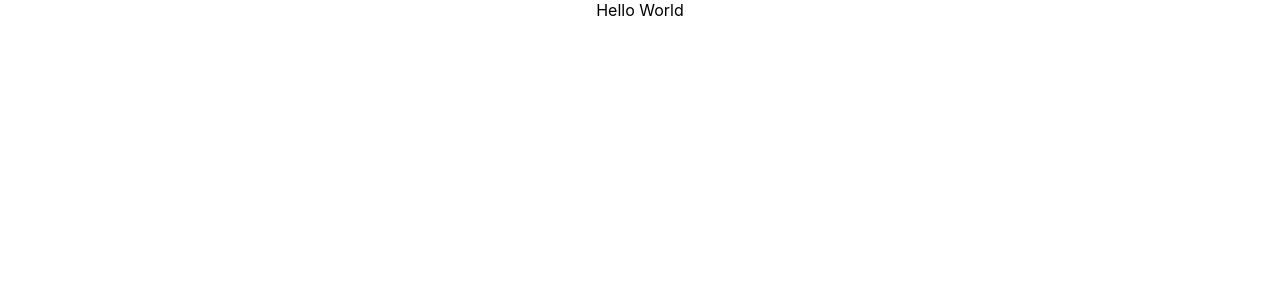
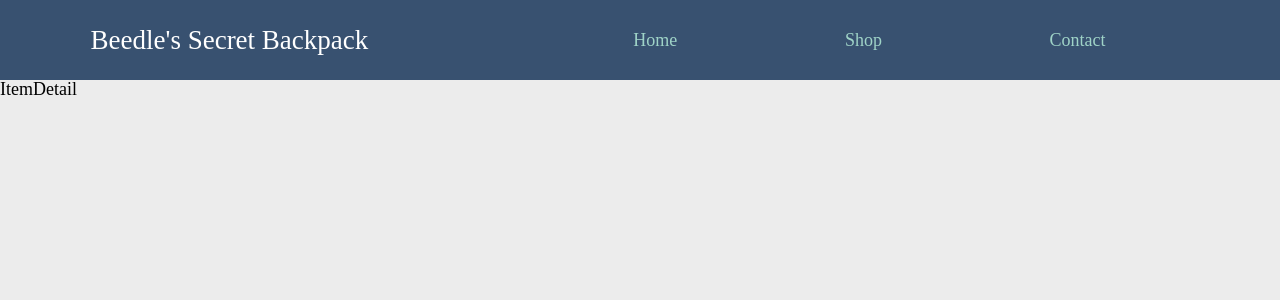
Before and after one commit to JeffLi117/Shop-Till-You-Drop, a React (Create React App) app: page /shop/1 in a window 1280 px wide. Shown: the top 300 px of the page. Built offline with nearby package versions, Linux system fonts and the light colour scheme.

Commit message:
Created initial routerswitch and skeleton of shop

```diff
--- a/package.json
+++ b/package.json
@@ -9,6 +9,7 @@
     "@testing-library/user-event": "^13.5.0",
     "react": "^18.2.0",
     "react-dom": "^18.2.0",
+    "react-router-dom": "^6.10.0",
     "react-scripts": "5.0.1",
     "web-vitals": "^2.1.4"
   },
--- a/src/App.css
+++ /dev/null
@@ -1,38 +0,0 @@
-.App {
-  text-align: center;
-}
-
-.App-logo {
-  height: 40vmin;
-  pointer-events: none;
-}
-
-@media (prefers-reduced-motion: no-preference) {
-  .App-logo {
-    animation: App-logo-spin infinite 20s linear;
-  }
-}
-
-.App-header {
-  background-color: #282c34;
-  min-height: 100vh;
-  display: flex;
-  flex-direction: column;
-  align-items: center;
-  justify-content: center;
-  font-size: calc(10px + 2vmin);
-  color: white;
-}
-
-.App-link {
-  color: #61dafb;
-}
-
-@keyframes App-logo-spin {
-  from {
-    transform: rotate(0deg);
-  }
-  to {
-    transform: rotate(360deg);
-  }
-}
--- a/src/App.js
+++ b/src/App.js
@@ -1,9 +1,7 @@
-import './App.css';
-
 function App() {
   return (
-    <div className="App">
-      <div>Hello World</div>
+    <div>
+      <div>Home Page</div>
     </div>
   );
 }
--- /dev/null
+++ b/src/Contact.js
@@ -0,0 +1,9 @@
+import React from 'react'
+
+function Contact() {
+  return (
+    <div>Contact</div>
+  )
+}
+
+export default Contact
--- /dev/null
+++ b/src/ItemDetail.js
@@ -0,0 +1,9 @@
+import React from 'react'
+
+function ItemDetail() {
+  return (
+    <div>ItemDetail</div>
+  )
+}
+
+export default ItemDetail
--- /dev/null
+++ b/src/Nav.js
@@ -0,0 +1,23 @@
+import React from 'react';
+import { Link } from 'react-router-dom';
+
+function Nav() {
+  return (
+    <nav>
+        <h3>Beedle's Secret Backpack</h3>
+        <ul className="nav-links">
+            <Link to="/" >
+                <li>Home</li>
+            </Link>
+            <Link to="/shop" >
+                <li>Shop</li>
+            </Link>
+            <Link to="/contact" >
+                <li>Contact</li>
+            </Link>
+        </ul>
+    </nav>
+  )
+}
+
+export default Nav
--- /dev/null
+++ b/src/RouteSwitch.js
@@ -0,0 +1,32 @@
+import React from "react";
+import { BrowserRouter, Routes, Route } from "react-router-dom";
+import App from "./App";
+import Shop from "./Shop";
+import Contact from "./Contact";
+import ItemDetail from "./ItemDetail";
+import Nav from "./Nav";
+
+const RouteSwitch = () => {
+    return (
+      <BrowserRouter>
+        <Nav />
+        <Routes>
+          <Route path="/" element={<App />} />
+          <Route path="/shop" element={<Shop />} />
+          <Route path="/contact" element={<Contact />} />
+          <Route path="/shop/:id" element={<ItemDetail />} />
+        </Routes>
+      </BrowserRouter>
+    );
+  };
+
+  export default RouteSwitch;
+
+/*   <nav>
+        <h3>Shop Name</h3>
+        <ul className="nav-links">
+            <li>Home</li>
+            <li>Shop</li>
+            <li>Contact</li>
+        </ul>
+    </nav> */
--- /dev/null
+++ b/src/Shop.js
@@ -0,0 +1,58 @@
+import React, { useState, useEffect } from 'react';
+import { Link } from 'react-router-dom';
+
+function Shop() {
+
+    const shopItemStyle = {
+        color: "var(--third)"
+    };
+
+    const [items, setItems] = useState([]);
+
+    useEffect(() => {
+        fetchItems();
+    }, []);
+
+    function getRandom(arr, n) {
+        var result = new Array(n),
+            len = arr.length,
+            taken = new Array(len);
+        if (n > len)
+            throw new RangeError("getRandom: more elements taken than available");
+        while (n--) {
+            var x = Math.floor(Math.random() * len);
+            result[n] = arr[x in taken ? taken[x] : x];
+            taken[x] = --len in taken ? taken[len] : len;
+        }
+        return result;
+    }
+
+    const fetchItems = async () => {
+        const data = await fetch("https://botw-compendium.herokuapp.com/api/v2/category/equipment");
+        const items = await data.json();
+        const lessItems = getRandom(items.data, 10);
+        for (let i = 0; i < lessItems.length; i++) {
+            let sepArr = lessItems[i].name.split(" ");
+            for (let k = 0; k < sepArr.length; k++) {
+                sepArr[k] = sepArr[k][0].toUpperCase() + sepArr[k].slice(1);
+            }
+            lessItems[i].name = sepArr.join(" ");
+        }
+        console.log(lessItems);
+        setItems(lessItems);
+    }
+
+    return (
+        <div className="shopList" >
+            {items.map(item => (
+                <h1 key={item.id}>
+                    <Link to={`/shop/${item.id}`} style={shopItemStyle} >
+                        {item.name}
+                    </Link>
+                </h1>
+            ))}
+        </div>
+    )
+}
+
+export default Shop
--- a/src/index.css
+++ b/src/index.css
@@ -1,13 +1,112 @@
+html, body, div, span, applet, object, iframe,
+h1, h2, h3, h4, h5, h6, p, blockquote, pre,
+a, abbr, acronym, address, big, cite, code,
+del, dfn, em, img, ins, kbd, q, s, samp,
+small, strike, strong, sub, sup, tt, var,
+b, u, i, center,
+dl, dt, dd, ol, ul, li,
+fieldset, form, label, legend,
+table, caption, tbody, tfoot, thead, tr, th, td,
+article, aside, canvas, details, embed,
+figure, figcaption, footer, header, hgroup,
+menu, nav, output, ruby, section, summary,
+time, mark, audio, video {
+	margin: 0;
+	padding: 0;
+	border: 0;
+	font-size: 100%;
+	font: inherit;
+	vertical-align: baseline;
+}
+/* HTML5 display-role reset for older browsers */
+article, aside, details, figcaption, figure,
+footer, header, hgroup, menu, nav, section {
+	display: block;
+}
+html {
+  height: 100%;
+}
 body {
-  margin: 0;
-  font-family: -apple-system, BlinkMacSystemFont, 'Segoe UI', 'Roboto', 'Oxygen',
-    'Ubuntu', 'Cantarell', 'Fira Sans', 'Droid Sans', 'Helvetica Neue',
-    sans-serif;
-  -webkit-font-smoothing: antialiased;
-  -moz-osx-font-smoothing: grayscale;
+	line-height: 1;
+  font-size: 14px;
+  background-color: var(--first);
+  height: 100%;
+}
+ol, ul {
+	list-style: none;
+}
+blockquote, q {
+	quotes: none;
+}
+blockquote:before, blockquote:after,
+q:before, q:after {
+	content: '';
+	content: none;
+}
+table {
+	border-collapse: collapse;
+	border-spacing: 0;
 }
 
-code {
-  font-family: source-code-pro, Menlo, Monaco, Consolas, 'Courier New',
-    monospace;
+#root {
+  height: 100%;
+  box-sizing: border-box;
 }
+:root {
+  --first: #ececec;
+  --second: #9fd3c7;
+  --third: #385170;
+  --fourth: #142d4c;
+}
+
+h3 {
+  font-size: 1.5em;
+}
+
+nav {
+  display: flex;
+  justify-content: space-around;
+  align-items: center;
+  height: 10vh;
+  background-color: var(--third);
+  color: white;
+}
+
+.nav-links {
+  width: 50%;
+  display: flex;
+  justify-content: space-around;
+  align-items: center;
+  list-style: none;
+}
+
+.shopList {
+  text-align: center;
+  display: grid;
+  grid-template-columns: repeat(4, 1fr);
+  grid-template-rows: repeat(3, 1fr);
+  justify-content: center;
+  align-items: center;
+  height:90vh;
+}
+
+a:link, a:visited {
+  color: var(--second);
+  text-decoration: none;
+}
+
+a:hover {
+  color: var(--third);
+  text-decoration: none;
+}
+
+a:active {
+  color: hotpink;
+  text-decoration: none;
+}
+
+@media screen and (min-width: 620px) {
+  body {
+    font-size: 18px;
+  }
+}
--- a/src/index.js
+++ b/src/index.js
@@ -1,10 +1,11 @@
 import React from 'react';
 import ReactDOM from 'react-dom/client';
 import './index.css';
-import App from './App';
+import RouteSwitch from './RouteSwitch';
+
 const root = ReactDOM.createRoot(document.getElementById('root'));
 root.render(
   <React.StrictMode>
-    <App />
+    <RouteSwitch />
   </React.StrictMode>
 );
```
Also changed, not shown: src/setupTests.js (deleted, +0 -5 lines), 1 other file (tests, documents, lock files or other folders).
